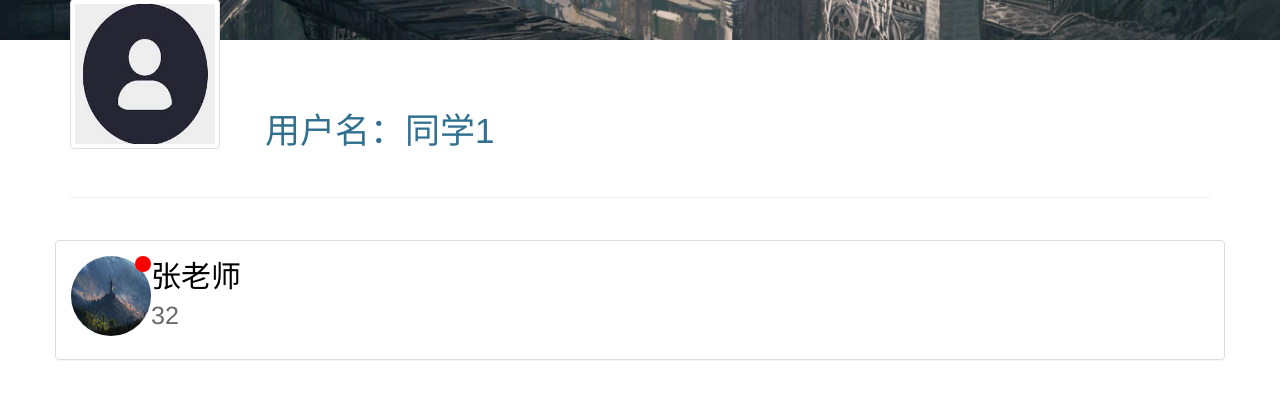
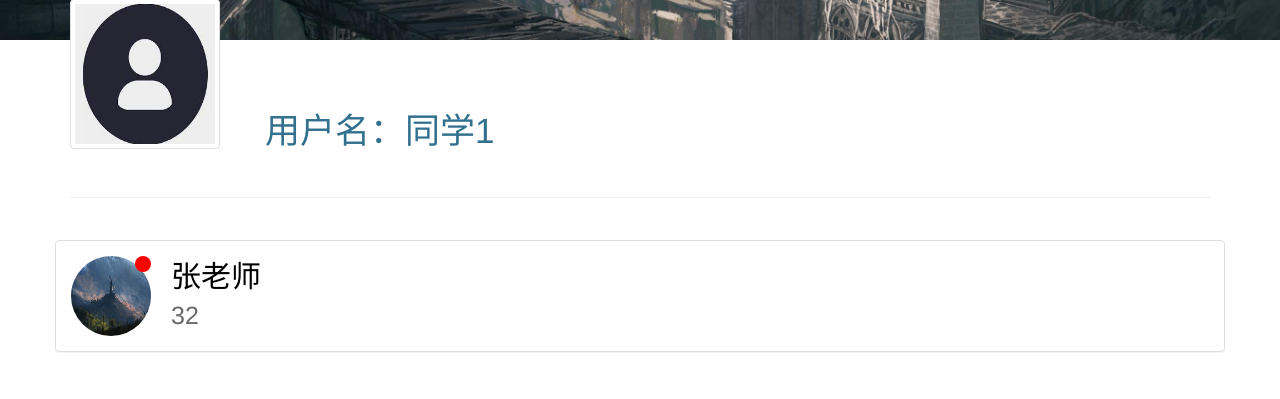
Before and after one commit to royzhz/web, a Flask app: page /chat/allchat in a window 1280 px wide. Shown: the part 221-620 px from the top of the page. Run offline with Flask 2, Linux system fonts and the light colour scheme; a user stored in the database is signed in; data comes from the database, SQL or seed files in the repository; some libraries are stand-ins or nearby versions.

Commit message:
修改架构

```diff
--- a/apps/templates/allchat.html
+++ b/apps/templates/allchat.html
@@ -57,8 +57,8 @@
                         <!--                        <img class="img-circle pull-left" style="width:40px;height:40px;"-->
                         <!--                             src="{{url_for('static', filename='images/user/'+id|string+'/head.jpg')}}">-->
                         <div>
-                            <span style="vertical-align:middle;font-size: 30px;color:black;">{{name[loop.index0]}}</span>
-                            <p style="font-size: 25px;color:#696969;">{{chat_history[loop.index0]}}</p>
+                            <div style="margin-left:100px;vertical-align:middle;font-size: 30px;color:black;">{{name[loop.index0]}}</div>
+                            <div style="margin-left:100px;font-size: 25px;color:#696969;">{{chat_history[loop.index0]}}</div>
                         </div>
                     </div>
                 </div>
```
